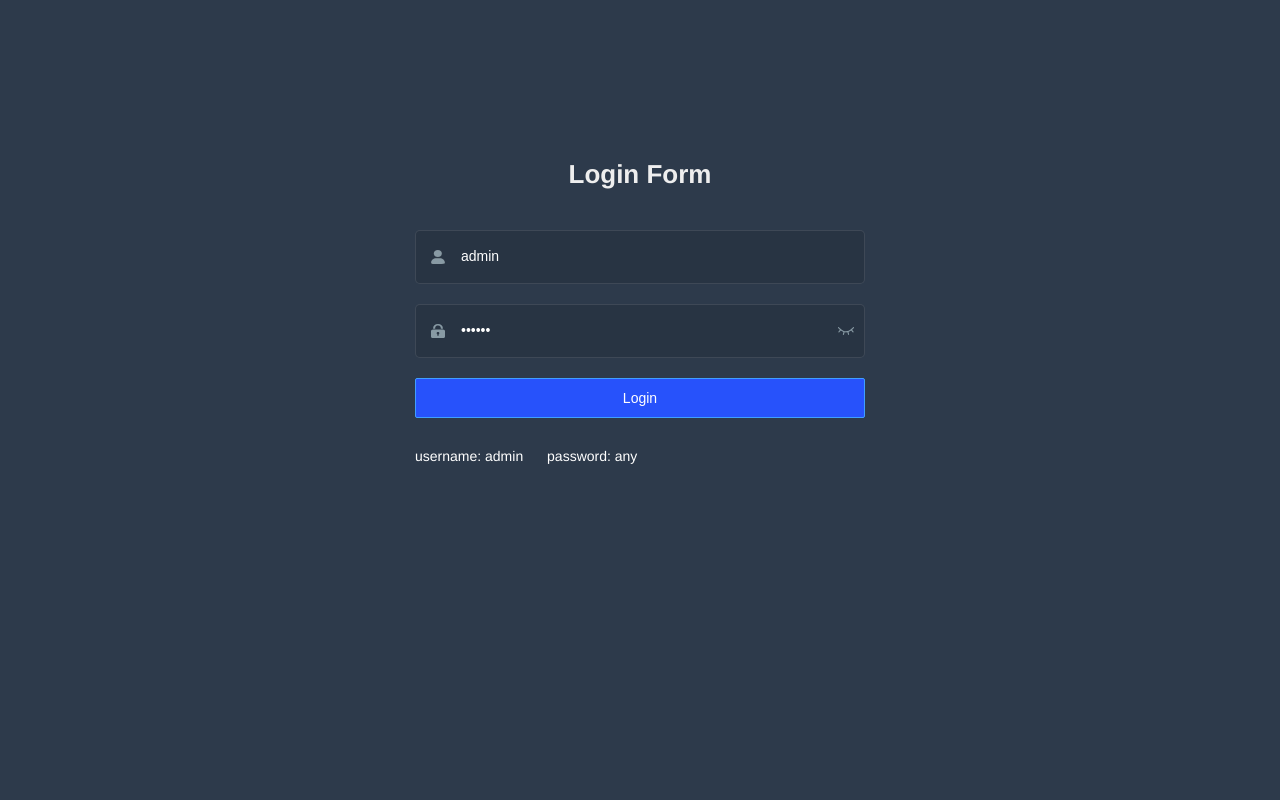
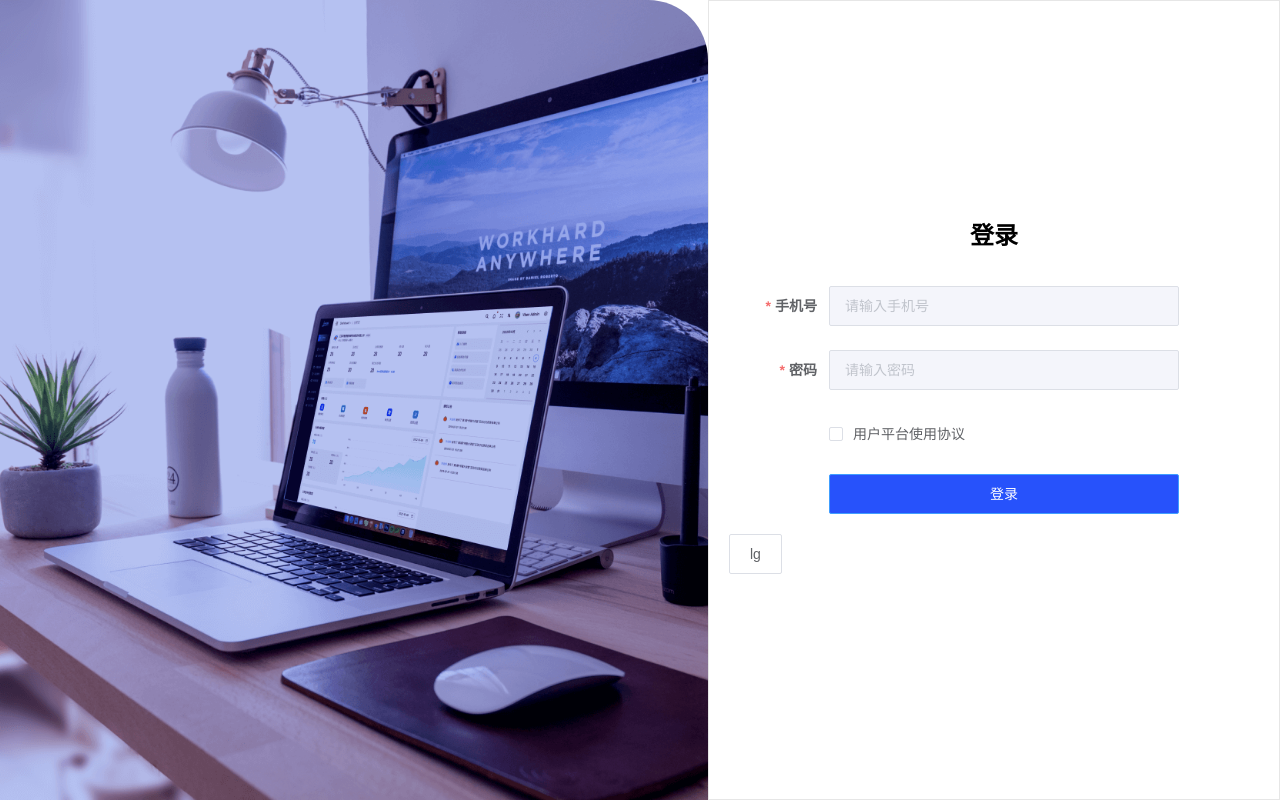
Before and after one commit to Treorge/hrm, a Vue app: page /#/login in a window 1280 px wide. Built offline with nearby package versions, Linux system fonts and the light colour scheme.

Commit message:
axios封装

```diff
--- a/src/store/modules/user.js
+++ b/src/store/modules/user.js
@@ -1,93 +1,27 @@
-import { login, logout, getInfo } from '@/api/user'
 import { getToken, setToken, removeToken } from '@/utils/auth'
-import { resetRouter } from '@/router'
-
-const getDefaultState = () => {
-  return {
-    token: getToken(),
-    name: '',
-    avatar: ''
+const state = {
+  token: getToken()
+}
+const mutations = {
+  setToken(state, token) {
+    state.token = token
+    setToken(token)
+  },
+  removeToken(state) {
+    state.token = null
+    removeToken()
   }
 }
-
-const state = getDefaultState()
-
-const mutations = {
-  RESET_STATE: (state) => {
-    Object.assign(state, getDefaultState())
-  },
-  SET_TOKEN: (state, token) => {
-    state.token = token
-  },
-  SET_NAME: (state, name) => {
-    state.name = name
-  },
-  SET_AVATAR: (state, avatar) => {
-    state.avatar = avatar
+const actions = {
+  // context上下文，传入参数
+  async login(context, data) {
+    console.log(data)
+    // todo: 调用登录接口
+    // const token = await login(data)
+    // 返回一个token 123456
+    context.commit('setToken', '')
   }
 }
-
-const actions = {
-  // user login
-  login({ commit }, userInfo) {
-    const { username, password } = userInfo
-    return new Promise((resolve, reject) => {
-      login({ username: username.trim(), password: password }).then(response => {
-        const { data } = response
-        commit('SET_TOKEN', data.token)
-        setToken(data.token)
-        resolve()
-      }).catch(error => {
-        reject(error)
-      })
-    })
-  },
-
-  // get user info
-  getInfo({ commit, state }) {
-    return new Promise((resolve, reject) => {
-      getInfo(state.token).then(response => {
-        const { data } = response
-
-        if (!data) {
-          return reject('Verification failed, please Login again.')
-        }
-
-        const { name, avatar } = data
-
-        commit('SET_NAME', name)
-        commit('SET_AVATAR', avatar)
-        resolve(data)
-      }).catch(error => {
-        reject(error)
-      })
-    })
-  },
-
-  // user logout
-  logout({ commit, state }) {
-    return new Promise((resolve, reject) => {
-      logout(state.token).then(() => {
-        removeToken() // must remove  token  first
-        resetRouter()
-        commit('RESET_STATE')
-        resolve()
-      }).catch(error => {
-        reject(error)
-      })
-    })
-  },
-
-  // remove token
-  resetToken({ commit }) {
-    return new Promise(resolve => {
-      removeToken() // must remove  token  first
-      commit('RESET_STATE')
-      resolve()
-    })
-  }
-}
-
 export default {
   namespaced: true,
   state,
--- a/src/views/login/index.vue
+++ b/src/views/login/index.vue
@@ -1,122 +1,74 @@
 <template>
   <div class="login-container">
-    <el-form ref="loginForm" :model="loginForm" :rules="loginRules" class="login-form" auto-complete="on" label-position="left">
-
-      <div class="title-container">
-        <h3 class="title">Login Form</h3>
-      </div>
-
-      <el-form-item prop="username">
-        <span class="svg-container">
-          <svg-icon icon-class="user" />
-        </span>
-        <el-input
-          ref="username"
-          v-model="loginForm.username"
-          placeholder="Username"
-          name="username"
-          type="text"
-          tabindex="1"
-          auto-complete="on"
-        />
-      </el-form-item>
-
-      <el-form-item prop="password">
-        <span class="svg-container">
-          <svg-icon icon-class="password" />
-        </span>
-        <el-input
-          :key="passwordType"
-          ref="password"
-          v-model="loginForm.password"
-          :type="passwordType"
-          placeholder="Password"
-          name="password"
-          tabindex="2"
-          auto-complete="on"
-          @keyup.enter.native="handleLogin"
-        />
-        <span class="show-pwd" @click="showPwd">
-          <svg-icon :icon-class="passwordType === 'password' ? 'eye' : 'eye-open'" />
-        </span>
-      </el-form-item>
-
-      <el-button :loading="loading" type="primary" style="width:100%;margin-bottom:30px;" @click.native.prevent="handleLogin">Login</el-button>
-
-      <div class="tips">
-        <span style="margin-right:20px;">username: admin</span>
-        <span> password: any</span>
-      </div>
-
-    </el-form>
+    <div class="logo" />
+    <div class="form">
+      <h1>登录</h1>
+      <el-card shadow="never" class="login-card">
+        <!--登录表单-->
+        <el-form ref="loginForm" :model="loginForm" status-icon :rules="rules" label-position="right" label-width="100px" class="demo-loginForm">
+          <el-form-item label="手机号" prop="phone">
+            <el-input v-model="loginForm.phone" type="number" autocomplete="off" placeholder="请输入手机号" />
+          </el-form-item>
+          <el-form-item label="密码" prop="psw">
+            <el-input v-model="loginForm.psw" type="password" autocomplete="off" show-password placeholder="请输入密码" />
+          </el-form-item>
+          <el-form-item prop="isAgree">
+            <el-checkbox v-model="loginForm.isAgree" label="用户平台使用协议" name="type" />
+          </el-form-item>
+          <el-form-item>
+            <el-button type="primary" style="width:350px" @click="login('loginForm')">登录</el-button>
+          </el-form-item>
+          <el-button @click="test">lg</el-button>
+        </el-form>
+      </el-card>
+    </div>
   </div>
 </template>
-
 <script>
-import { validUsername } from '@/utils/validate'
-
 export default {
   name: 'Login',
   data() {
-    const validateUsername = (rule, value, callback) => {
-      if (!validUsername(value)) {
-        callback(new Error('Please enter the correct user name'))
-      } else {
-        callback()
-      }
-    }
-    const validatePassword = (rule, value, callback) => {
-      if (value.length < 6) {
-        callback(new Error('The password can not be less than 6 digits'))
-      } else {
-        callback()
-      }
-    }
     return {
       loginForm: {
-        username: 'admin',
-        password: '111111'
+        phone: '',
+        psw: '',
+        isAgree: false
       },
-      loginRules: {
-        username: [{ required: true, trigger: 'blur', validator: validateUsername }],
-        password: [{ required: true, trigger: 'blur', validator: validatePassword }]
-      },
-      loading: false,
-      passwordType: 'password',
-      redirect: undefined
-    }
-  },
-  watch: {
-    $route: {
-      handler: function(route) {
-        this.redirect = route.query && route.query.redirect
-      },
-      immediate: true
+      rules: {
+        phone: [
+          { required: true, message: '请输入手机号', trigger: 'blur' },
+          {
+            pattern: /^1[3-9]\d{9}$/,
+            message: '手机号格式不正确',
+            trigger: 'blur'
+          }
+        ],
+        psw: [
+          { required: true, message: '请输入密码', trigger: 'blur' },
+          {
+            pattern: /^\S{6,15}/,
+            message: '密码必须是6-15位非空字符',
+            trigger: 'blur'
+          }
+        ],
+        isAgree: [
+          {
+            validator: (rule, value, callback) => {
+              value ? callback() : callback(new Error('没有勾选用户平台协议'))
+            }
+          }
+        ]
+      }
     }
   },
   methods: {
-    showPwd() {
-      if (this.passwordType === 'password') {
-        this.passwordType = ''
-      } else {
-        this.passwordType = 'password'
-      }
-      this.$nextTick(() => {
-        this.$refs.password.focus()
-      })
-    },
-    handleLogin() {
-      this.$refs.loginForm.validate(valid => {
+    login(formName) {
+      this.$refs[formName].validate((valid) => {
         if (valid) {
-          this.loading = true
-          this.$store.dispatch('user/login', this.loginForm).then(() => {
-            this.$router.push({ path: this.redirect || '/' })
-            this.loading = false
-          }).catch(() => {
-            this.loading = false
-          })
+          this.$store.dispatch('user/login', this.loginForm)
+          this.$message.success('登录成功')
         } else {
-          console.log('error submit!!')
+          this.$message.error('登录失败')
           return false
         }
       })
@@ -124,114 +76,62 @@ export default {
   }
 }
 </script>
-
 <style lang="scss">
-/* 修复input 背景不协调 和光标变色 */
-/* Detail see https://github.com/PanJiaChen/vue-element-admin/pull/927 */
-
-$bg:#283443;
-$light_gray:#fff;
-$cursor: #fff;
-
-@supports (-webkit-mask: none) and (not (cater-color: $cursor)) {
-  .login-container .el-input input {
-    color: $cursor;
+.login-container {
+  display: flex;
+  align-items: stretch;
+  height: 100vh;
+  .logo {
+    flex: 3;
+    background: rgba(38, 72, 176) url(../../assets/common/login_back.png)
+      no-repeat center / cover;
+    border-top-right-radius: 60px;
+    display: flex;
+    flex-direction: column;
+    align-items: flex-end;
+    justify-content: center;
+    padding: 0 100px;
+    .icon {
+      background: url(../../assets/common/logo.png) no-repeat 70px center /
+        contain;
+      width: 300px;
+      height: 50px;
+      margin-bottom: 50px;
+    }
+    p {
+      color: #fff;
+      font-size: 18px;
+      margin-top: 20px;
+      width: 300px;
+      text-align: center;
+    }
   }
-}
-
-/* reset element-ui css */
-.login-container {
-  .el-input {
-    display: inline-block;
-    height: 47px;
-    width: 85%;
-
-    input {
-      background: transparent;
-      border: 0px;
-      -webkit-appearance: none;
-      border-radius: 0px;
-      padding: 12px 5px 12px 15px;
-      color: $light_gray;
-      height: 47px;
-      caret-color: $cursor;
-
-      &:-webkit-autofill {
-        box-shadow: 0 0 0px 1000px $bg inset !important;
-        -webkit-text-fill-color: $cursor !important;
+  .form {
+    flex: 2;
+    display: flex;
+    flex-direction: column;
+    justify-content: center;
+    // margin-left: 176px;
+    border: solid 1px #e6e6e6;
+    .el-card {
+      border: none;
+      padding-right:80px;
+    }
+    h1 {
+      // padding-left: 120px;
+      text-align: center;
+      font-size: 24px;
+    }
+    .el-input {
+      width: 350px;
+      height: 44px;
+      .el-input__inner {
+        background: #f4f5fb;
       }
     }
-  }
-
-  .el-form-item {
-    border: 1px solid rgba(255, 255, 255, 0.1);
-    background: rgba(0, 0, 0, 0.1);
-    border-radius: 5px;
-    color: #454545;
+    .el-checkbox {
+      color:#606266;
+    }
   }
 }
 </style>
-
-<style lang="scss" scoped>
-$bg:#2d3a4b;
-$dark_gray:#889aa4;
-$light_gray:#eee;
-
-.login-container {
-  min-height: 100%;
-  width: 100%;
-  background-color: $bg;
-  overflow: hidden;
-
-  .login-form {
-    position: relative;
-    width: 520px;
-    max-width: 100%;
-    padding: 160px 35px 0;
-    margin: 0 auto;
-    overflow: hidden;
-  }
-
-  .tips {
-    font-size: 14px;
-    color: #fff;
-    margin-bottom: 10px;
-
-    span {
-      &:first-of-type {
-        margin-right: 16px;
-      }
-    }
-  }
-
-  .svg-container {
-    padding: 6px 5px 6px 15px;
-    color: $dark_gray;
-    vertical-align: middle;
-    width: 30px;
-    display: inline-block;
-  }
-
-  .title-container {
-    position: relative;
-
-    .title {
-      font-size: 26px;
-      color: $light_gray;
-      margin: 0px auto 40px auto;
-      text-align: center;
-      font-weight: bold;
-    }
-  }
-
-  .show-pwd {
-    position: absolute;
-    right: 10px;
-    top: 7px;
-    font-size: 16px;
-    color: $dark_gray;
-    cursor: pointer;
-    user-select: none;
-  }
-}
-</style>
--- a/vue.config.js
+++ b/vue.config.js
@@ -36,7 +36,12 @@ module.exports = {
       warnings: false,
       errors: true
     },
-    before: require('./mock/mock-server.js')
+    proxy: {
+      '/api': {
+        target: 'https://heimahr.itheima.net'
+      }
+    }
+    // before: require('./mock/mock-server.js')
   },
   configureWebpack: {
     // provide the app's title in webpack's name field, so that
```
Also changed, not shown: src/utils/request.js (+16 -68 lines).
